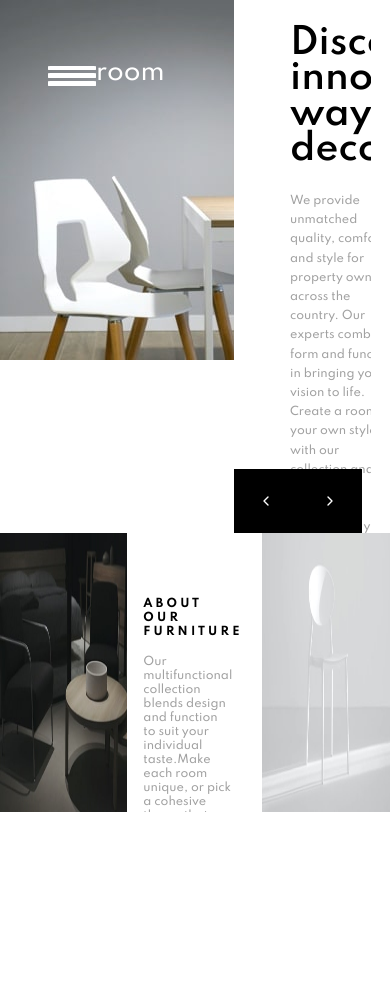
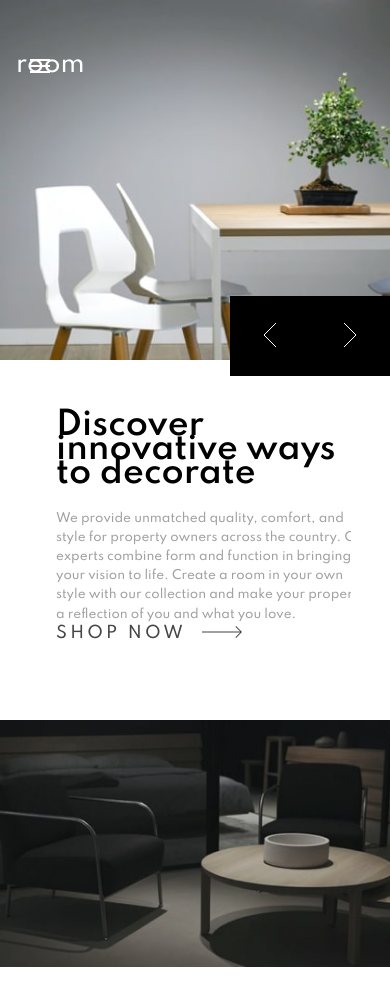
Before and after one commit to Tjuan1/Room-Homepage-Frontend-Mentor, a React (Create React App) app: page / in a window 390 px wide. Before the commit the page ends 844 px from the top, so only its background shows below. Built offline with nearby package versions, Linux system fonts and the light colour scheme.

Commit message:
mobile navigation added

```diff
--- a/package.json
+++ b/package.json
@@ -6,10 +6,12 @@
     "@testing-library/jest-dom": "^4.2.4",
     "@testing-library/react": "^9.5.0",
     "@testing-library/user-event": "^7.2.1",
+    "@types/react-transition-group": "^4.4.0",
     "react": "^16.13.1",
     "react-dom": "^16.13.1",
     "react-icons": "^3.11.0",
-    "react-scripts": "3.4.3"
+    "react-scripts": "3.4.3",
+    "react-transition-group": "^4.4.1"
   },
   "scripts": {
     "start": "react-scripts start",
--- a/src/App.js
+++ b/src/App.js
@@ -1,5 +1,5 @@
 import React, { useState, useEffect } from 'react';
-import { FiChevronRight, FiChevronLeft, FiArrowRight } from 'react-icons/fi';
+
 import data from './data';
 import Header from './Components/Header/Header';
 
@@ -30,6 +30,14 @@ function App() {
     <section className="section">
       <Header />
       <div className="section-top">
+        <div className="button-container-mobile">
+              <button className="prev" onClick={() => setIndex(index - 1)}>
+                  <img src="./svgs/icon-angle-left.svg" />
+              </button>
+              <button className="next" onClick={() => setIndex(index + 1)}>
+                  <img src="./svgs/icon-angle-right.svg" />
+              </button>
+          </div>
         <div className="section-top-image">
           {image.map((img, imageIndex) => {
             const { id, image, imageMobile, title } = img;
@@ -68,10 +76,10 @@ function App() {
             </div>
             <div className="button-container">
               <button className="prev" onClick={() => setIndex(index - 1)}>
-                <FiChevronLeft />
+                <img src="./svgs/icon-angle-left.svg" />
               </button>
               <button className="next" onClick={() => setIndex(index + 1)}>
-                <FiChevronRight />
+                <img src="./svgs/icon-angle-right.svg" />
               </button>
             </div>
 
--- a/src/Components/Header/Header.js
+++ b/src/Components/Header/Header.js
@@ -1,17 +1,26 @@
-import React from 'react';
+import React, { useState, useEffect} from 'react';
+import { CSSTransition } from 'react-transition-group';
 
 const Header = () => {
+    const [toggleBar, setToggleBar] = useState(false);
+    const[brand, setBrand] = useState(false);
+
+
+    const showToggleDrawer = () => {
+        setToggleBar(!toggleBar);
+        setBrand(!brand);
+      }
+
+    const animationTiming = {
+        enter: 400,
+        exit: 400,
+    }
+
+
     return(
         <div>
-            <header className="main-header">
-            <div>
-                <button className="toggle-button">
-                    <span className="toggle-button__bar"></span>
-                    <span className="toggle-button__bar"></span>
-                    <span className="toggle-button__bar"></span>
-                </button>
-                <a href="/" className="main-header__brand">room</a>
-            </div>
+        <header className="main-header">
+
             <nav className="main-nav">
                 <ul className="main-nav__items">
                     <li className="main-nav__item"><a>home</a></li>
@@ -20,15 +29,31 @@ const Header = () => {
                     <li className="main-nav__item"><a>contact</a></li>
                 </ul>
             </nav>
+                <CSSTransition
+                    mountOnEnter
+                    unmountOnExit
+                    in={toggleBar}
+                    timeout={animationTiming}
+                    classNames="open">
+                        <nav className="mobile-nav">
+                        <ul className="mobile-nav__items">
+                                <li className="mobile-nav__item"><a>home</a></li>
+                                <li className="mobile-nav__item"><a>shop</a></li>
+                                <li className="mobile-nav__item"><a>about</a></li>
+                                <li className="mobile-nav__item"><a>contact</a></li>
+                        </ul>
+                        </nav>
+
+                </CSSTransition>
+
+            <div className="header-button">
+                <button className="toggle-button" onClick={showToggleDrawer}>
+                {toggleBar ? <img src="./svgs/icon-close.svg" /> : <img src="./svgs/icon-hamburger.svg" />}
+                </button>
+            </div>
+            {toggleBar ? null : <a href="/" className="main-header__brand">room</a>}
         </header>
-        <nav className="mobile-nav">
-            <ul className="mobile-nav__items">
-                    <li className="main-nav__item"><a>home</a></li>
-                    <li className="main-nav__item"><a>shop</a></li>
-                    <li className="main-nav__item"><a>about</a></li>
-                    <li className="main-nav__item"><a>contact</a></li>
-            </ul>
-        </nav>
+
     </div>
 );
 };
--- a/src/data.js
+++ b/src/data.js
@@ -17,7 +17,7 @@ const images = [
     id: 3,
     image:
       '/images/desktop-image-hero-3.jpg',
-    imageMobile: '/images/mobile-image-hero-2.jpg',
+    imageMobile: '/images/mobile-image-hero-3.jpg',
     title: 'image 3',
   },
 ]
--- a/src/index.css
+++ b/src/index.css
@@ -13,36 +13,13 @@ Variables
   --black: hsl(0, 0%, 0%);
   --white: hsl(0, 0%, 100%);
   --very-dark: hsl(0, 0%, 27%);
-  --clr-primary-5: hsl(21, 62%, 45%);
-  --clr-primary-6: hsl(21, 57%, 50%);
-  --clr-primary-7: hsl(21, 65%, 59%);
-  --clr-primary-8: hsl(21, 80%, 74%);
-  --clr-primary-9: hsl(21, 94%, 87%);
-  --clr-primary-10: hsl(21, 100%, 94%);
-  /* darkest grey - used for headings */
-  --clr-grey-1: hsl(209, 61%, 16%);
-  --clr-grey-2: hsl(211, 39%, 23%);
-  --clr-grey-3: hsl(209, 34%, 30%);
-  --clr-grey-4: hsl(209, 28%, 39%);
-  /* grey used for paragraphs */
-  --clr-grey-5: hsl(210, 22%, 49%);
-  --clr-grey-6: hsl(209, 23%, 60%);
-  --clr-grey-7: hsl(211, 27%, 70%);
-  --clr-grey-8: hsl(210, 31%, 80%);
-  --clr-grey-9: hsl(212, 33%, 89%);
-  --clr-grey-10: hsl(210, 36%, 96%);
-  --clr-white: #fff;
-  --clr-red-dark: hsl(360, 67%, 44%);
-  --clr-red-light: hsl(360, 71%, 66%);
-  --clr-green-dark: hsl(125, 67%, 44%);
-  --clr-green-light: hsl(125, 71%, 66%);
-  --clr-black: #222;
-  --transition: all 0.3s linear;
+  /* ### Font*/
+  --font-size: 12px;
   --margin-left: 3.5rem;
   --radius: 0.25rem;
   --light-shadow: 0 5px 15px rgba(0, 0, 0, 0.1);
   --dark-shadow: 0 5px 15px rgba(0, 0, 0, 0.2);
-  --max-width: 1170px;
+  --max-width: 1440px;
   --fixed-width: 620px;
 }
 /*
@@ -62,15 +39,8 @@ body {
   font-family: 'Spartan', sans-serif;
   background: var(--white);
 }
-ul {
-  list-style-type: none;
-}
-a {
-  text-decoration: none;
-}
 
 h1 {
-  font-size: 2.2rem;
   font-weight: 600;
 }
 h2 {
@@ -83,7 +53,8 @@ h4 {
   font-size: 0.875rem;
 }
 p {
-  font-size: 0.7rem;
+  font-size: var(--font-size);
+  color: var(--dark-gray);
 }
 
 
@@ -92,7 +63,7 @@ p {
     position: fixed;
     top: 50px;
     background: transparent;
-    padding: 0.5rem 3rem;
+    padding: 0.5rem 1rem;
     z-index: 2;
     display: -webkit-box;
     display: -ms-flexbox;
@@ -111,7 +82,14 @@ p {
     text-decoration: none;
     font-size: 1.5rem;
     padding-right: 2rem;
+    position: absolute;
+    top:0;
+    transition: all 1000ms cubic-bezier(1,.02,0,1.01);
+    opacity: 1;
+    transform: translateX(0%);
 }
+
+
 
 
 .main-nav {
@@ -145,20 +123,29 @@ p {
 }
 
 .mobile-nav {
-    position: fixed;
+    display: flex;
+    position: absolute;
     z-index: 101;
-    top: 52px;
-    background: black;
-    width: 40%;
-    height: 100vh;
+    top: -50px;
+    left: 0;
+    background: var(--white);
+    width: 100%;
+    height: 100px;
     align-items: center;
-    transform: translateX(-100%);
+    transform: translateY(-100%);
     transition: transform 500ms cubic-bezier(1,.02,0,1.01);
   }
 
+  .open-enter-done{
+    transform: translateY(0%);
+  }
+
   .mobile-nav__items {
+    display: flex;
+    position: absolute;
+    top:35px;
     list-style: none;
-    margin: 10% auto;
+    margin: 6px 5rem;
     padding: 0;
     text-align: center;
     text-decoration-style: none;
@@ -169,11 +156,11 @@ p {
   }
 
   .mobile-nav__item a {
-    font-size: 1.5rem;
+    font-size: 12px;
     text-decoration: none;
-    color: var(--white);
-    font-weight: bold;
-    padding: 3px 0;
+    color: var(--black);
+    font-weight: 600;
+    padding: 3px 1rem;
   }
 
   .toggle-button {
@@ -184,38 +171,27 @@ p {
     padding-top: 0;
     padding-bottom: 0;
     vertical-align: middle;
+    z-index: 1;
   }
 
   .toggle-button:focus {
     outline: none;
   }
 
-  .toggle-button__bar {
-    width: 100%;
-    height: 0.3rem;
-    background: rgb(255, 255, 255);
-    display: block;
-    margin: 0.2rem 0;
-    border-radius: 5%;
+  .header-button{
+    z-index: 300;
   }
 
-@media(min-width: 40rem){
-    .toggle-button {
-        display: none;
-      }
-    .main-nav {
-        display: flex;
-    }
-}
+
 
 
 /*  global classes */
 
 .img-mobile {
   display: block;
-  width: auto;
+  width: 100%;
   height: auto;
-  object-fit: cover;
+  object-fit: fill;
   border: none;
   height: auto;
   overflow: hidden;
@@ -225,7 +201,7 @@ p {
   display: none;
   width: auto;
   height: auto;
-  object-fit: cover;
+  object-fit: contain;
   border: none;
   height: auto;
   overflow: hidden;
@@ -233,9 +209,10 @@ p {
 
 
 
-@media screen and (min-width: 376px) {
+
+
   h1 {
-    font-size: 2.2rem;
+    font-size: 2rem;
   }
   h2 {
     font-size: 1.75rem;
@@ -250,14 +227,241 @@ p {
     font-size: 1rem;
   }
 
+  .section {
+    width: 100vw;
+    display: flex;
+    flex-direction: row;
+    flex-wrap: wrap;
+  }
 
 
+  .section-top {
+    margin: 0;
+    width: 100vw;
+    height: 720px;
+    display: block;
+    overflow: hidden;
+  }
+
+
+.section-bottom {
+  width: 100%;
+  height: 266px;
+  max-height: auto;
+  display: block;
+  overflow: hidden;
+  position:relative;
+  }
+
+
+.section-top-image{
+  margin: 0;
+  width: 100%;
+  height: 360px;
+  position: absolute;
+  overflow: hidden;
+  }
+
+article {
+  position: absolute;
+  top: 0;
+  left: 0;
+  width: 100%;
+  height: 360px;
+  opacity: 0;
+  transition: var(--transition);
+  }
+
+article.activeSlide {
+  opacity: 1;
+  transform: translateX(0);
+  }
+article.lastSlide {
+  transform: translateX(-100%);
+  }
+article.nextSlide {
+  transform: translateX(100%);
+  }
+
+.section-top-description {
+  margin: 0;
+  width: 90%;
+  display: block;
+  overflow: hidden;
+  position: absolute;
+  top: 360px;
+}
+
+.section-top-description-text{
+  display: block;
+  width:100%;
+  margin-bottom: 1rem;
+}
+
+
+
+.title {
+  vertical-align: middle;
+  line-height: 1.5rem;
+  text-align: left;
+  width: 90%;
+  display: flex;
+  margin-top: 15%;
+  color: var(--black);
+  margin-left: var(--margin-left);
+}
+
+.text {
+  width: 90%;
+  display: flex;
+  color: var(--dark-gray);
+  margin-top: 1.5rem;
+  margin-left: var(--margin-left);
+  line-height: 1.2rem;
+}
+
+.link{
+  letter-spacing: 0.2rem;
+  margin-top: 1rem;
+  margin-left: var(--margin-left);
+  color: var(--very-dark);
+  text-transform: uppercase;
+  transition: all 500ms ease-in-out;
+
+}
+
+.link img{
+  padding-left: 1rem;
+  fill:var(--dark-gray);
+}
+
+.link:hover{
+  letter-spacing: 0.7rem;
+
+}
+
+.button-container-mobile{
+  width: 100%;
+  display: flex;
+  position: absolute;
+  top:296px;
+  z-index: 3;
+  justify-content: flex-end;
+}
+
+.button-container{
+  display: none;
+}
+
+
+.icon {
+  font-size: 3rem;
+  margin-top: 1rem;
+  color: var(--clr-primary-5);
+}
+.prev,
+.next {
+  /* position: relative;
+  top: calc(100% - 2rem);
+  transform: translateY(-50%); */
+  background: var(--black);
+  color: var(--white);
+  width: 5rem;
+  height: 5rem;
+  place-items: center;
+  border-color: transparent;
+  font-size: 2rem;
+  cursor: pointer;
+  transition: var(--transition);
+  font-weight: 500;
+}
+.prev:hover,
+.next:hover {
+  background: var(--very-dark);
+}
+.prev {
+  left: 0;
+}
+.next {
+  right: 0;
+}
+
+.prev:focus {
+  border: none;
+  outline: none;
+}
+.next:focus {
+  border: none;
+  outline: none;
+}
+
+.section-bottom-left{
+  margin: 0;
+  width: 100%;
+  height: 266px;
+  position: relative;
+  display: block;
+  overflow: hidden;
+}
+
+.section-bottom-left img,
+.section-bottom-right img{
+  width: 100%;
+  max-width: 420px;
+  height: auto;
+}
+
+.section-bottom-middle{
+  width: 100%;
+  height: auto;
+  position: relative;
+  display: block;
+  overflow: hidden;
+}
+
+.section-bottom-middle-text{
+  margin: auto;
+  height: 100%;
+  padding:0rem 1rem 2rem 1rem;
+  width: 100%;
+  color: var(--dark-gray);
+}
+
+.section-bottom-middle-text h4{
+  letter-spacing: 0.2rem;
+  text-transform: uppercase;
+  font-size: 0.7rem;
+  font-weight: 700;
+  padding-bottom: 1rem;
+  color: var(--black);
+}
+
+
+.section-bottom-right{
+  margin: 0;
+  width:100vw;
+  height: 100%;
+  position: relative;
+  display: block;
+  overflow: hidden;
 }
 
 
 
 
 @media screen and (min-width: 576px) {
+  .mobile-nav{
+    display: none;
+  }
+
+  .toggle-button {
+    display: none;
+  }
+
+
+  .main-nav {
+    display: flex;
+  }
   .img-mobile {
     display: none;
   }
@@ -265,16 +469,13 @@ p {
   .img-desktop {
     display: block;
   }
-}
 
-
-@media screen and (min-width: 992px) {
   .section {
     width: 100vw;
+    max-width: 1440px;
     display: flex;
     flex-direction: column;
     flex-wrap: wrap;
-  }
   }
 
 
@@ -293,6 +494,7 @@ p {
   margin: 0;
   width: 100vw;
   height: 33vh;
+  max-height: 266px;
   display: flex;
   overflow: hidden;
   flex: 0 0 100%;
@@ -302,7 +504,7 @@ p {
 
 .section-top-image{
   margin: 0;
-  width: 60vw;
+  width: 58vw;
   height: 100%;
   max-width: 840px;
   position: relative;
@@ -340,6 +542,7 @@ article.nextSlide {
   flex-direction: column;
   overflow: hidden;
   flex-wrap: wrap;
+  top:0;
 }
 
 .section-top-description-text{
@@ -348,7 +551,6 @@ article.nextSlide {
   width:80%;
   margin-bottom: 1rem;
 }
-
 
 
 .title {
@@ -372,12 +574,10 @@ article.nextSlide {
 }
 
 .link{
+  width: 100%;
   letter-spacing: 0.2rem;
-  margin-top: 1rem;
+  margin-top: 1.5rem;
   margin-left: var(--margin-left);
-  color: var(--dark-gray);
-  text-transform: uppercase;
-  transition: all 500ms ease-in-out;
 }
 
 .link img{
@@ -386,7 +586,7 @@ article.nextSlide {
 }
 
 .link:hover{
-  letter-spacing: 0.7rem;
+  letter-spacing: 0.5rem;
 
 }
 
@@ -395,55 +595,25 @@ article.nextSlide {
   display: flex;
   position: absolute;
   bottom: 0;
+  justify-content: flex-start;
 }
 
+.button-container-mobile{
+  display: none;
+}
 
 .icon {
   font-size: 3rem;
   margin-top: 1rem;
   color: var(--clr-primary-5);
 }
-.prev,
-.next {
-  /* position: relative;
-  top: calc(100% - 2rem);
-  transform: translateY(-50%); */
-  background: var(--black);
-  color: var(--white);
-  width: 4rem;
-  height: 4rem;
-  display: grid;
-  place-items: center;
-  border-color: transparent;
-  font-size: 1rem;
-  cursor: pointer;
-  transition: var(--transition);
-  font-weight: lighter;
-}
-.prev:hover,
-.next:hover {
-  background: var(--very-dark);
-}
-.prev {
-  left: 0;
-}
-.next {
-  right: 0;
-}
-
-.prev:focus {
-  border: none;
-  outline: none;
-}
-.next:focus {
-  border: none;
-  outline: none;
-}
 
 .section-bottom-left{
   margin: 0;
   width: 32.65vw;
+  max-width: 420px;
   height: 100%;
+  max-height: 266px;
   position: relative;
   display: flex;
   overflow: hidden;
@@ -457,7 +627,7 @@ article.nextSlide {
 }
 
 .section-bottom-middle{
-  width: 34.6vw;
+  width: 40vw;
   height: 100%;
   position: relative;
   display: flex;
@@ -467,9 +637,9 @@ article.nextSlide {
 .section-bottom-middle-text{
   margin: 4rem 0rem;
   height: 100%;
-  padding:0rem 1rem;
-  width: 90%;
-  color: var(--dark-gray);
+  padding:0rem 2rem 0rem 3.5rem;
+  width: 100%;
+
 }
 
 .section-bottom-middle-text h4{
@@ -485,21 +655,15 @@ article.nextSlide {
 .section-bottom-right{
   margin: 0;
   width: 32.65vw;
+  max-width: 420px;
   height: 100%;
+  max-height: 266px;
   position: relative;
   display: flex;
   overflow: hidden;
 }
-
-
-@media (min-width: 800px) {
 .text {
   max-width: 45em;
 }
-  .prev,
-  .next {
-    width: 4rem;
-    height: 4rem;
-    font-size: 2em;
+
 }
-}
```
Also changed, not shown: public/svgs/icon-arrow.svg, 1 other file (tests, documents, lock files or other folders). Lines whose indentation alone changed are shown as unchanged.
